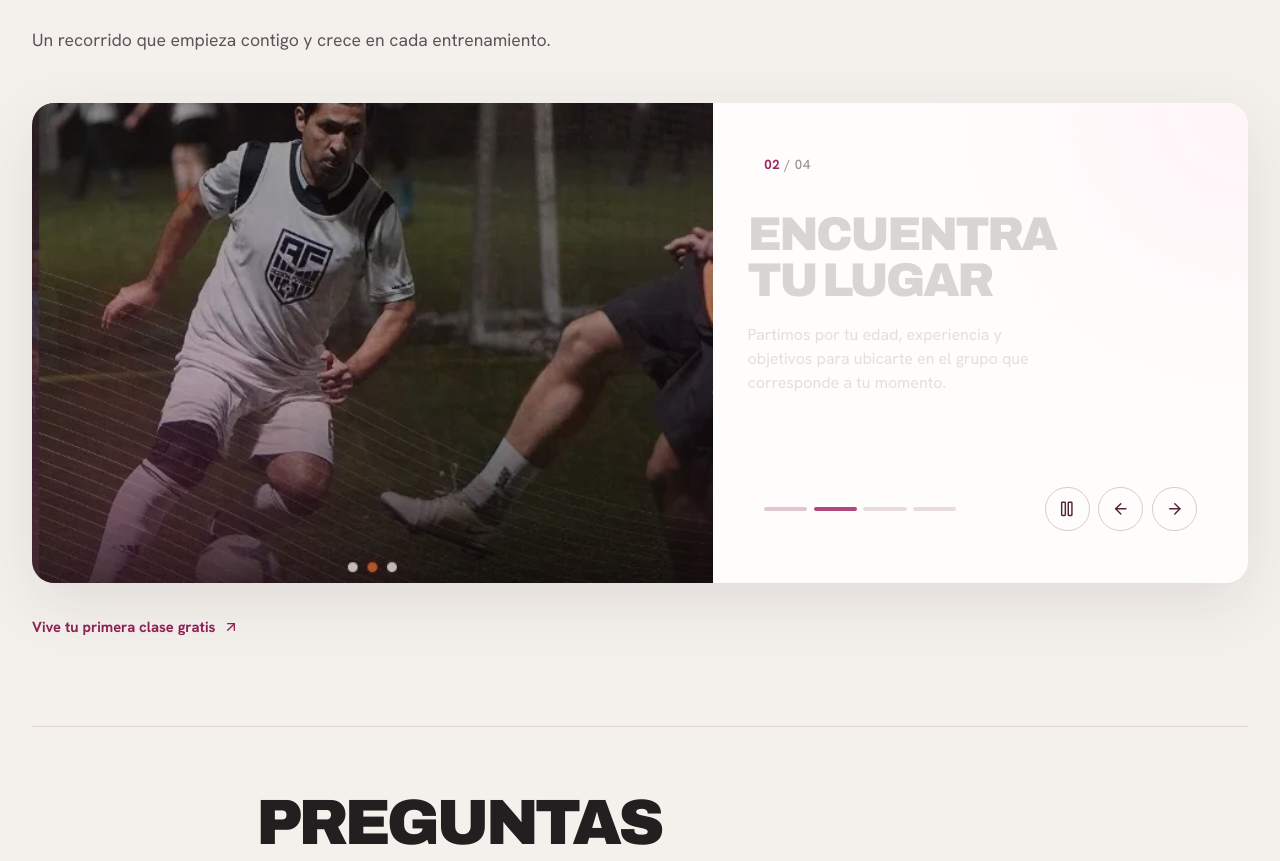
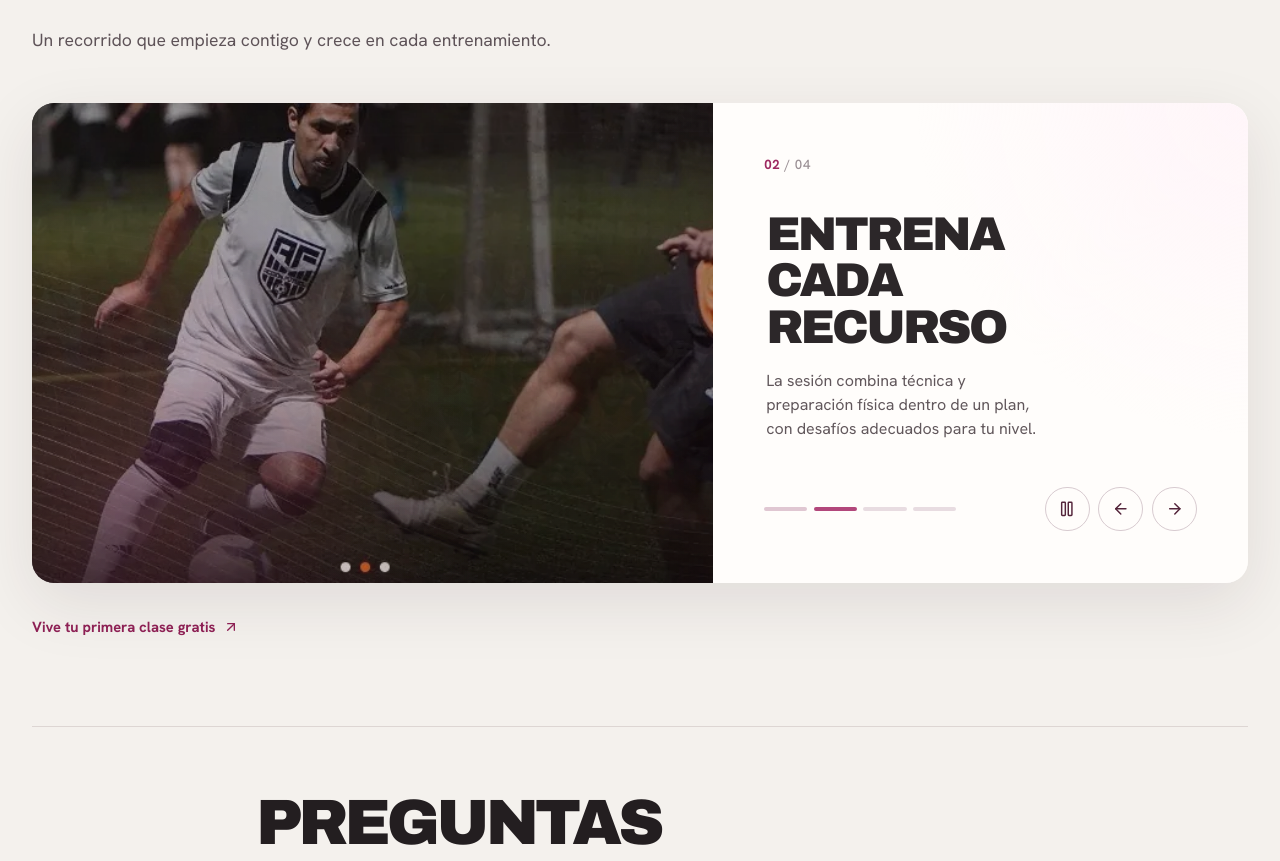
Before and after one commit to ETfromthemoon/accion-futbol, a Next.js app: page / in a window 1280 px wide. Shown: the part 4140-5001 px from the top of the page. Built offline with nearby package versions, Linux system fonts and the light colour scheme; no server answers; the database is empty.

Commit message:
fix: evitar vacio al cambiar fases del carrusel

```diff
--- a/src/app/method-knowledge.css
+++ b/src/app/method-knowledge.css
@@ -13,8 +13,9 @@
 .method-carousel-viewport { min-height: 480px; }
 .method-slide { display: grid; grid-template-columns: 56% 44%; min-height: 480px; }
 .method-slide-image { position: relative; min-height: 480px; background: #33232b; overflow: hidden; }
-.method-slide-photo { position: absolute; inset: 0; }
-.method-slide-image::after { content: ""; position: absolute; inset: 0; pointer-events: none; background: linear-gradient(130deg, transparent 58%, rgb(38 17 27 / .18)), radial-gradient(circle at 15% 85%, rgb(245 91 157 / .17), transparent 50%); }
+.method-slide-photo { position: absolute; inset: 0; opacity: 0; transition: opacity .48s var(--ease-standard); }
+.method-slide-photo.is-active { opacity: 1; z-index: 1; }
+.method-slide-image::after { content: ""; position: absolute; z-index: 2; inset: 0; pointer-events: none; background: linear-gradient(130deg, transparent 58%, rgb(38 17 27 / .18)), radial-gradient(circle at 15% 85%, rgb(245 91 157 / .17), transparent 50%); }
 .method-slide-copy { display: flex; flex-direction: column; justify-content: space-between; gap: 2rem; padding: clamp(1.7rem, 4vw, 4rem); background: radial-gradient(circle at 100% 0%, #fff5f9, transparent 46%), #fffdfb; }
 .method-slide-count { color: #9d2860; font-size: .83rem; font-weight: 800; letter-spacing: .05em; }
 .method-slide-count span { color: #9b9095; font-weight: 500; }
@@ -75,5 +76,5 @@
 }
 
 @media (prefers-reduced-motion: reduce) {
-  .method-slide-progress button::after, .method-slide-arrows button, .knowledge-plus svg { transition: none; }
+  .method-slide-photo, .method-slide-progress button::after, .method-slide-arrows button, .knowledge-plus svg { transition: none; }
 }
--- a/src/components/sections/method-journey.tsx
+++ b/src/components/sections/method-journey.tsx
@@ -2,7 +2,7 @@
 
 import { useEffect, useRef, useState } from "react";
 import Image from "next/image";
-import { AnimatePresence, motion, useReducedMotion } from "motion/react";
+import { motion, useReducedMotion } from "motion/react";
 import { ArrowLeft, ArrowRight, ArrowUpRight, Pause, Play } from "lucide-react";
 import { METHOD_STEPS } from "@/lib/site";
 
@@ -69,25 +69,20 @@ export function MethodJourney() {
         <div className="method-carousel-viewport">
           <article className="method-slide" aria-roledescription="diapositiva" aria-label={`${active + 1} de ${METHOD_STEPS.length}`}>
             <div className="method-slide-image">
-              <AnimatePresence initial={false}>
-                <motion.div key={step.image} className="method-slide-photo" initial={reduceMotion ? false : { opacity: 0, x: direction * 30 }}
-                  animate={{ opacity: 1, x: 0 }} exit={reduceMotion ? undefined : { opacity: 0, x: direction * -30 }}
-                  transition={{ duration: reduceMotion ? 0 : 0.42, ease: [0.22, 1, 0.36, 1] }}>
-                  <Image src={step.image} alt={step.imageAlt} fill sizes="(max-width: 767px) 100vw, 55vw" className="object-cover" priority={active === 0} />
-                </motion.div>
-              </AnimatePresence>
+              {METHOD_STEPS.map((item, index) => (
+                <div key={item.image} className={`method-slide-photo ${active === index ? "is-active" : ""}`} aria-hidden={active !== index}>
+                  <Image src={item.image} alt={active === index ? item.imageAlt : ""} fill sizes="(max-width: 767px) 100vw, 55vw" className="object-cover" loading="eager" />
+                </div>
+              ))}
             </div>
             <div className="method-slide-copy">
               <span className="method-slide-count">{String(active + 1).padStart(2, "0")} <span>/ {String(METHOD_STEPS.length).padStart(2, "0")}</span></span>
               <div className="method-slide-text">
-                <AnimatePresence initial={false} mode="wait">
-                  <motion.div key={step.title} initial={reduceMotion ? false : { opacity: 0, x: direction * 20 }}
-                    animate={{ opacity: 1, x: 0 }} exit={reduceMotion ? undefined : { opacity: 0, x: direction * -20 }}
-                    transition={{ duration: reduceMotion ? 0 : 0.35, ease: [0.22, 1, 0.36, 1] }}>
-                    <h3 className="font-display font-black uppercase">{step.title}</h3>
-                    <p>{step.description}</p>
-                  </motion.div>
-                </AnimatePresence>
+                <motion.div key={step.title} initial={reduceMotion ? false : { opacity: 0.75, x: direction * 12 }}
+                  animate={{ opacity: 1, x: 0 }} transition={{ duration: reduceMotion ? 0 : 0.35, ease: [0.22, 1, 0.36, 1] }}>
+                  <h3 className="font-display font-black uppercase">{step.title}</h3>
+                  <p>{step.description}</p>
+                </motion.div>
               </div>
               <div className="method-slide-controls">
                 <div className="method-slide-progress" role="group" aria-label="Ir a una etapa">
```
